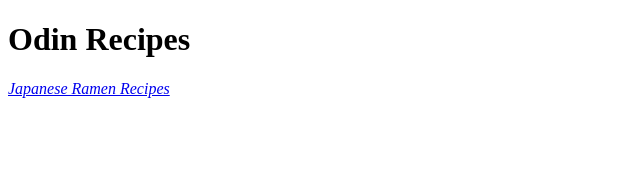
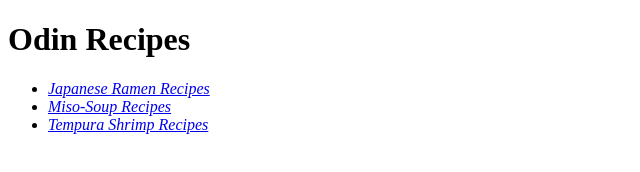
Before and after one commit to LCHIsaac/odin-recipes, a plain HTML site: page index.html in a window 1280 px wide. Shown: the whole page, without its empty margins (0-640 px from the left). Drawn offline with Linux system fonts and the light colour scheme.

Commit message:
link between pages added

```diff
--- a/index.html
+++ b/index.html
@@ -6,6 +6,10 @@
     </head>
     <body>
         <h1>Odin Recipes</h1>
-        <em><a href="recipes/Japanese_Ramen.html">Japanese Ramen Recipes</a></em>
+        <ul>
+            <li><em><a href="recipes/Japanese_Ramen.html">Japanese Ramen Recipes</a></em></li>
+            <li><em><a href="recipes/miso_soup.html">Miso-Soup Recipes</a></em></li>
+            <li><em><a href="recipes/tempura_shrimp.html">Tempura Shrimp Recipes</a></em></li>
+        </ul>
     </body>
 </html>
```
Also changed, not shown: recipes/Japanese_Ramen.html (+1 -0 lines), recipes/miso_soup.html (+1 -1 lines), recipes/tempura_shrimp.html (+1 -0 lines).
